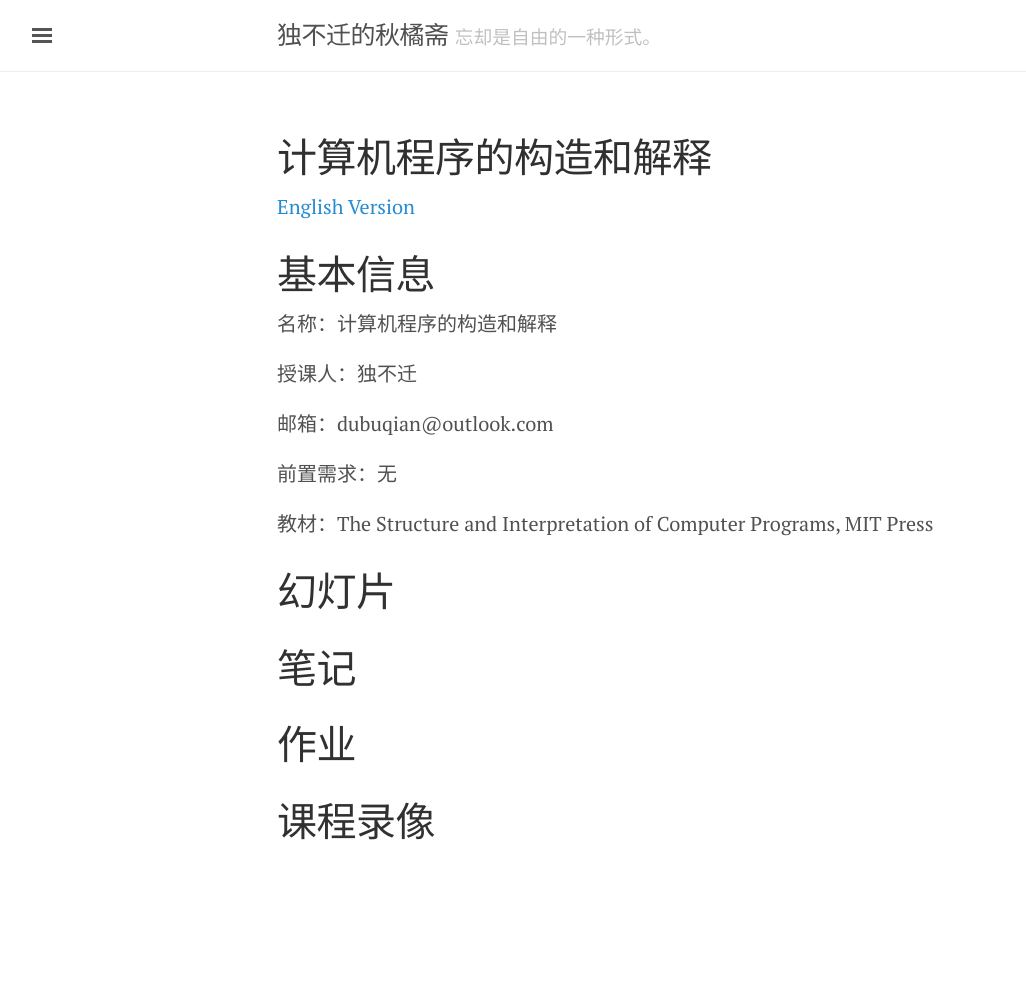
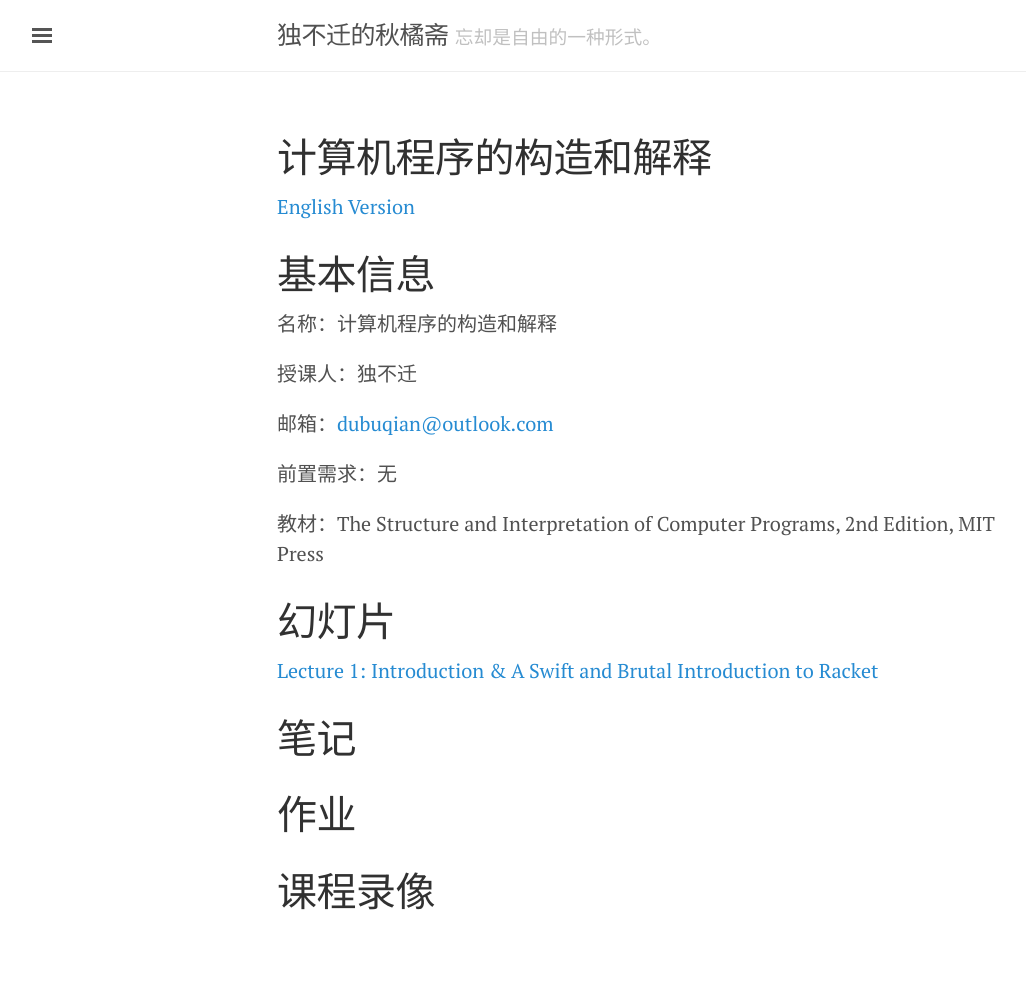
Before and after one commit to dubuqian/dubuqian.github.io, a Jekyll site: the page built from courses/cst1b10.md, in a window 1280 px wide. Shown: the whole page, without its empty margins (3-1029 px from the left). Built offline with Jekyll 4.4.1, drawn with Linux system fonts in a browser that asks for light colours; a script that is not in the unit is left out; comment, search, counter and statistics services are not loaded; before the commit the page ends 926 px from its top, so only the background shows below that.

Commit message:
Add slides

```diff
--- a/courses/cst1b10.md
+++ b/courses/cst1b10.md
@@ -11,13 +11,15 @@ title: 计算机程序的构造和解释
 
 授课人：独不迁
 
-邮箱：dubuqian@outlook.com
+邮箱：[dubuqian@outlook.com](mailto:dubuqian@outlook.com)
 
 前置需求：无
 
-教材：The Structure and Interpretation of Computer Programs, MIT Press
+教材：The Structure and Interpretation of Computer Programs, 2nd Edition, MIT Press
 
 # 幻灯片
+
+[Lecture 1: Introduction & A Swift and Brutal Introduction to Racket](/courses/static/Lecture-1-Introduction.pdf)
 
 # 笔记
 
```
Also changed, not shown: courses/en/cst1b10.md (+2 -0 lines), 1 other file.
